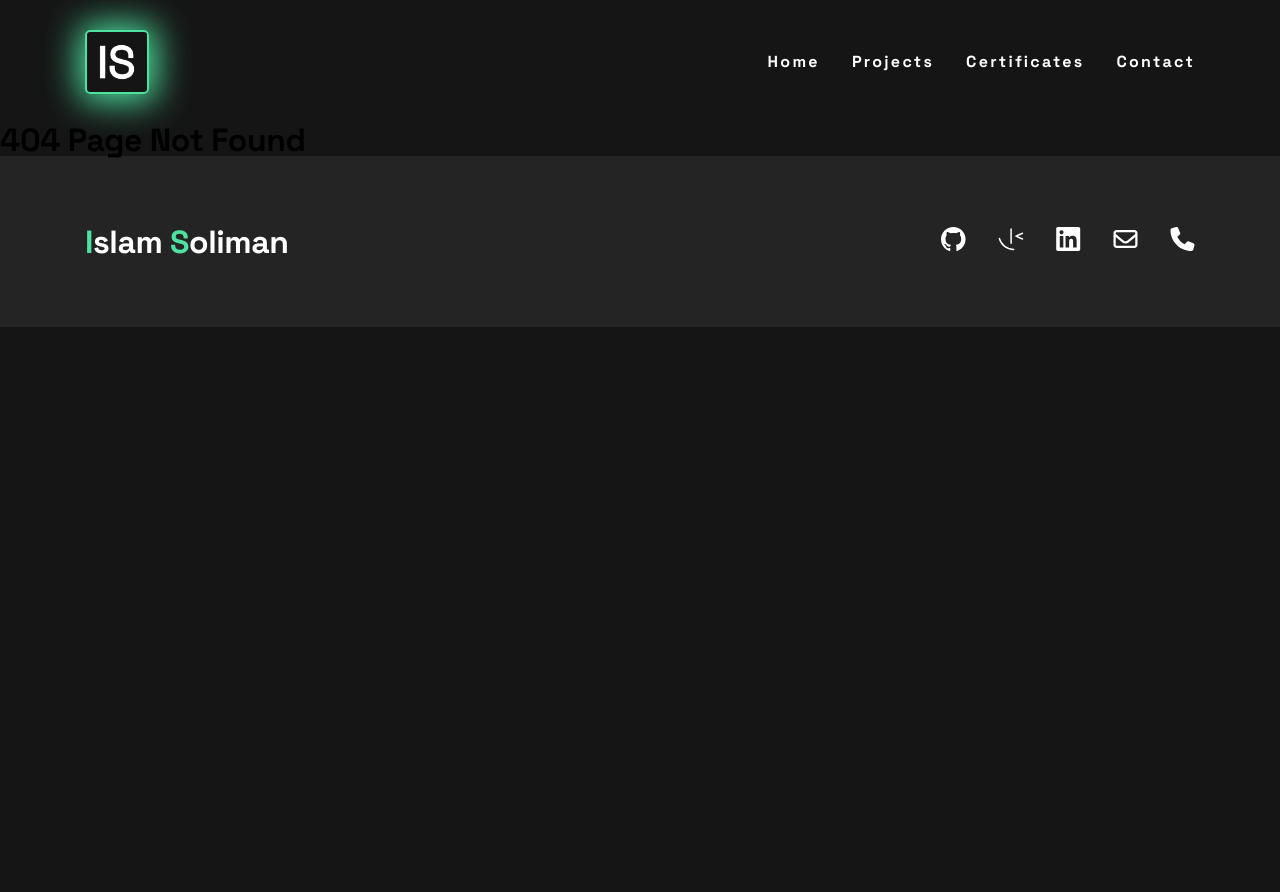
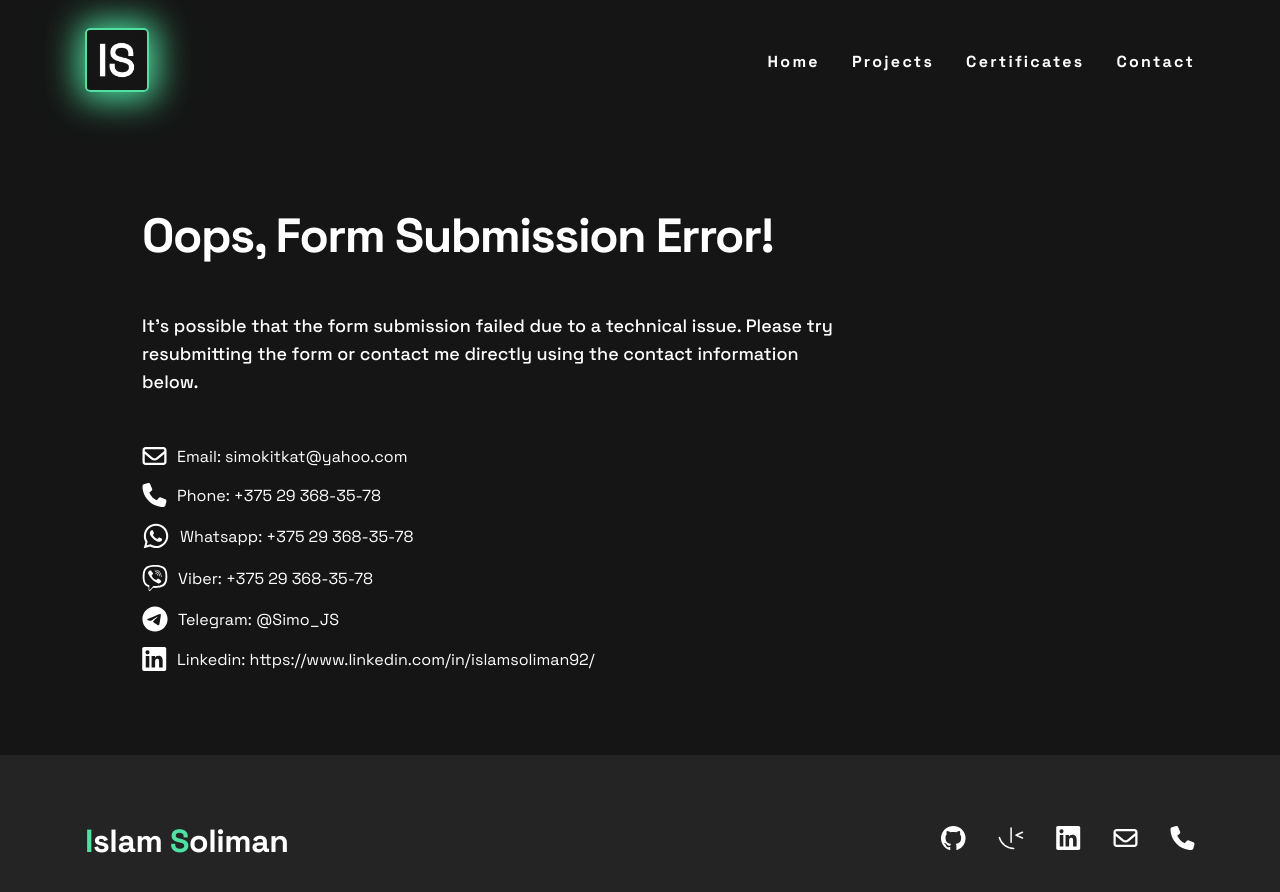
Before and after one commit to simokitkat/IslamSoliman, a React (Vite) app: page /form-error in a window 1280 px wide. Before the commit this address had no page. Shown: the top 892 px of the page. Before the commit the page ends 800 px from the top, so only its background shows below. Built offline with nearby package versions, Linux system fonts and the light colour scheme.

Commit message:
feat: add loading and error status to the contact form in a form slice

```diff
--- a/src/App.jsx
+++ b/src/App.jsx
@@ -7,6 +7,7 @@ import ProjectsPage from "./pages/ProjectsPage";
 import ContactPage from "./pages/ContactPage";
 import ThankYouPage from "./pages/ThankYouPage";
 import ErrorPage from "./pages/ErrorPage";
+import FormError from "./pages/FormError";
 
 export default function App() {
   const location = useLocation();
@@ -19,6 +20,7 @@ export default function App() {
           <Route path="projects" element={<ProjectsPage />} />
           <Route path="certificates" element={<CertificatesPage />} />
           <Route path="contact" element={<ContactPage />} />
+          <Route path="form-error" element={<FormError />} />
           <Route path="thanks" element={<ThankYouPage />} />
           <Route path="*" element={<ErrorPage />} />
         </Route>
--- a/src/components/ContactForm/ContactForm.jsx
+++ b/src/components/ContactForm/ContactForm.jsx
@@ -1,31 +1,44 @@
 import { useRef } from "react";
 import "./contactForm.scss";
-import emailjs from "@emailjs/browser";
+// import emailjs from "@emailjs/browser";
 import { useNavigate } from "react-router-dom";
+import { useDispatch, useSelector } from "react-redux";
+import { sendingEmail } from "../../features/formSlice";
+import FormIsLoading from "./FormIsLoading";
 
 export default function ContactForm() {
-  const form = useRef();
+  const formElement = useRef();
   const navigate = useNavigate();
+  const dispatch = useDispatch();
+  const { isLoading } = useSelector((state) => state.form);
 
-  function sendEmail(e) {
+  // function sendEmail(e) {
+  //   e.preventDefault();
+
+  //   emailjs
+  //     .sendForm(
+  //       "service_pvc4zid",
+  //       "template_ci516wp",
+  //       form.current,
+  //       "2lA4WKDLN-93ub3TU"
+  //     )
+  //     .then(
+  //       () => {
+  //         console.log("SUCCESS!");
+  //         navigate("/thanks");
+  //       },
+  //       (error) => {
+  //         console.log("FAILED...", error.text);
+  //       }
+  //     );
+
+  //   e.target.reset();
+  // }
+
+  function handleFormSubmission(e) {
     e.preventDefault();
 
-    emailjs
-      .sendForm(
-        "service_pvc4zid",
-        "template_ci516wp",
-        form.current,
-        "2lA4WKDLN-93ub3TU"
-      )
-      .then(
-        () => {
-          console.log("SUCCESS!");
-          navigate("/thanks");
-        },
-        (error) => {
-          console.log("FAILED...", error.text);
-        }
-      );
+    dispatch(sendingEmail({ formElement: formElement.current, navigate }));
 
     e.target.reset();
   }
@@ -42,7 +55,10 @@ export default function ContactForm() {
             your team&apos;s success.
           </p>
         </div>
-        <form ref={form} onSubmit={sendEmail}>
+        {isLoading ? (
+          <FormIsLoading />
+        ) : (
+          <form onSubmit={handleFormSubmission} ref={formElement}>
             <input type="text" name="name" placeholder="NAME" required />
             <input type="email" name="email" placeholder="EMAIL" required />
             <textarea
@@ -53,6 +69,7 @@ export default function ContactForm() {
             ></textarea>
             <button type="submit">SEND MESSAGE</button>
           </form>
+        )}
       </div>
     </section>
   );
--- /dev/null
+++ b/src/components/ContactForm/Error.jsx
@@ -0,0 +1,65 @@
+import {
+  Email,
+  Linkedin,
+  Phone,
+  Telegram,
+  Viber,
+  Whatsapp,
+} from "../SVGs/SVGs";
+import "./error.scss";
+
+const otherContacts = [
+  {
+    name: "Email",
+    icon: <Email />,
+    data: "simokitkat@yahoo.com",
+  },
+  {
+    name: "Phone",
+    icon: <Phone />,
+    data: "+375 29 368-35-78",
+  },
+  {
+    name: "Whatsapp",
+    icon: <Whatsapp />,
+    data: "+375 29 368-35-78",
+  },
+  {
+    name: "Viber",
+    icon: <Viber />,
+    data: "+375 29 368-35-78",
+  },
+  {
+    name: "Telegram",
+    icon: <Telegram />,
+    data: "@Simo_JS",
+  },
+  {
+    name: "Linkedin",
+    icon: <Linkedin />,
+    data: "https://www.linkedin.com/in/islamsoliman92/",
+  },
+];
+
+export default function Error() {
+  return (
+    <div className="container">
+      <h2>Oops, Form Submission Error!</h2>
+      <p>
+        It&apos;s possible that the form submission failed due to a technical
+        issue. Please try resubmitting the form or contact me directly using the
+        contact information below.
+      </p>
+      <ul>
+        {otherContacts.map((contact) => {
+          return (
+            <li key={contact.name}>
+              {contact.icon}
+              {contact.name}: {contact.data}
+            </li>
+          );
+        })}
+      </ul>
+    </div>
+  );
+}
--- /dev/null
+++ b/src/components/ContactForm/FormIsLoading.jsx
@@ -0,0 +1,21 @@
+import { motion } from "framer-motion";
+
+const loadingVariants = {
+  visible: {
+    color: ["#d9d9d9", "#4ee1a0", "#d9d9d9"],
+    transition: { duration: 1, repeat: Infinity },
+  },
+};
+
+export default function FormIsLoading() {
+  return (
+    <motion.div
+      className="form-is-loading"
+      animate="visible"
+      variants={loadingVariants}
+    >
+      <h3>Submitting...</h3>
+      <p>Please wait while your request is being processed.</p>
+    </motion.div>
+  );
+}
--- a/src/components/ContactForm/contactForm.scss
+++ b/src/components/ContactForm/contactForm.scss
@@ -65,5 +65,22 @@
         @include Link;
       }
     }
+
+    .form-is-loading {
+      width: 445px;
+      height: 200px;
+      display: flex;
+      flex-direction: column;
+      gap: 32px;
+      justify-content: center;
+
+      h3 {
+        @include Heading-M;
+      }
+
+      p {
+        @include Body;
+      }
+    }
   }
 }
--- /dev/null
+++ b/src/components/ContactForm/error.scss
@@ -0,0 +1,43 @@
+@use "../../scss/index.scss" as *;
+
+.form-error {
+  min-height: calc(100vh - 304px);
+  //   text-align: center;
+  color: $white;
+
+  .container {
+    width: 77.8%;
+    max-width: 1110px;
+    height: 100%;
+    margin: auto;
+    padding: 84px 0;
+
+    h2 {
+      @include Heading-L;
+      margin-bottom: 3rem;
+    }
+
+    p {
+      @include Body;
+      max-width: 700px;
+
+      &:nth-of-type(2) {
+        margin: 1rem auto;
+      }
+    }
+
+    ul {
+      list-style: none;
+      margin-top: 3rem;
+      display: flex;
+      flex-direction: column;
+      gap: 15px;
+
+      li {
+        display: flex;
+        gap: 10px;
+        align-items: center;
+      }
+    }
+  }
+}
--- a/src/components/Navbar/Navbar.jsx
+++ b/src/components/Navbar/Navbar.jsx
@@ -4,6 +4,7 @@ import { useDispatch, useSelector } from "react-redux";
 import { BurgerClose, BurgerOpen } from "../SVGs/SVGs";
 import NavUl from "./NavUl";
 import { toggleBurger } from "../../features/burgerSlice";
+import { Link } from "react-router-dom";
 
 export default function Navbar() {
   const isOpen = useSelector((state) => state.burger.isOpen);
@@ -18,7 +19,9 @@ export default function Navbar() {
   return (
     <header>
       <div className="container">
-        <img src={logo} alt="logo-IS" className="logo" />
+        <Link to="/">
+          <img src={logo} alt="logo-IS" className="logo" />
+        </Link>
         <nav>
           <div className="burger">
             {!isOpen ? (
--- a/src/components/SVGs/SVGs.jsx
+++ b/src/components/SVGs/SVGs.jsx
@@ -79,6 +79,7 @@ export function BurgerOpen({ toggleBurger }) {
     </svg>
   );
 }
+
 export function BurgerClose({ toggleBurger }) {
   return (
     <svg
@@ -90,3 +91,59 @@ export function BurgerClose({ toggleBurger }) {
     </svg>
   );
 }
+
+export function Whatsapp() {
+  return (
+    // <svg
+    //   xmlns="http://www.w3.org/2000/svg"
+    //   viewBox="0 0 448 512"
+    //   width="26"
+    //   height="26"
+    // >
+    //   <path d="M92.1 254.6c0 24.9 7 49.2 20.2 70.1l3.1 5-13.3 48.6L152 365.2l4.8 2.9c20.2 12 43.4 18.4 67.1 18.4h.1c72.6 0 133.3-59.1 133.3-131.8c0-35.2-15.2-68.3-40.1-93.2c-25-25-58-38.7-93.2-38.7c-72.7 0-131.8 59.1-131.9 131.8zM274.8 330c-12.6 1.9-22.4 .9-47.5-9.9c-36.8-15.9-61.8-51.5-66.9-58.7c-.4-.6-.7-.9-.8-1.1c-2-2.6-16.2-21.5-16.2-41c0-18.4 9-27.9 13.2-32.3c.3-.3 .5-.5 .7-.8c3.6-4 7.9-5 10.6-5c2.6 0 5.3 0 7.6 .1c.3 0 .5 0 .8 0c2.3 0 5.2 0 8.1 6.8c1.2 2.9 3 7.3 4.9 11.8c3.3 8 6.7 16.3 7.3 17.6c1 2 1.7 4.3 .3 6.9c-3.4 6.8-6.9 10.4-9.3 13c-3.1 3.2-4.5 4.7-2.3 8.6c15.3 26.3 30.6 35.4 53.9 47.1c4 2 6.3 1.7 8.6-1c2.3-2.6 9.9-11.6 12.5-15.5c2.6-4 5.3-3.3 8.9-2s23.1 10.9 27.1 12.9c.8 .4 1.5 .7 2.1 1c2.8 1.4 4.7 2.3 5.5 3.6c.9 1.9 .9 9.9-2.4 19.1c-3.3 9.3-19.1 17.7-26.7 18.8zM448 96c0-35.3-28.7-64-64-64H64C28.7 32 0 60.7 0 96V416c0 35.3 28.7 64 64 64H384c35.3 0 64-28.7 64-64V96zM148.1 393.9L64 416l22.5-82.2c-13.9-24-21.2-51.3-21.2-79.3C65.4 167.1 136.5 96 223.9 96c42.4 0 82.2 16.5 112.2 46.5c29.9 30 47.9 69.8 47.9 112.2c0 87.4-72.7 158.5-160.1 158.5c-26.6 0-52.7-6.7-75.8-19.3z" />
+    // </svg>
+    <svg
+      xmlns="http://www.w3.org/2000/svg"
+      viewBox="0 0 448 512"
+      width="28"
+      height="28"
+    >
+      <path
+        fill="#fff"
+        d="M380.9 97.1C339 55.1 283.2 32 223.9 32c-122.4 0-222 99.6-222 222 0 39.1 10.2 77.3 29.6 111L0 480l117.7-30.9c32.4 17.7 68.9 27 106.1 27h.1c122.3 0 224.1-99.6 224.1-222 0-59.3-25.2-115-67.1-157zm-157 341.6c-33.2 0-65.7-8.9-94-25.7l-6.7-4-69.8 18.3L72 359.2l-4.4-7c-18.5-29.4-28.2-63.3-28.2-98.2 0-101.7 82.8-184.5 184.6-184.5 49.3 0 95.6 19.2 130.4 54.1 34.8 34.9 56.2 81.2 56.1 130.5 0 101.8-84.9 184.6-186.6 184.6zm101.2-138.2c-5.5-2.8-32.8-16.2-37.9-18-5.1-1.9-8.8-2.8-12.5 2.8-3.7 5.6-14.3 18-17.6 21.8-3.2 3.7-6.5 4.2-12 1.4-32.6-16.3-54-29.1-75.5-66-5.7-9.8 5.7-9.1 16.3-30.3 1.8-3.7 .9-6.9-.5-9.7-1.4-2.8-12.5-30.1-17.1-41.2-4.5-10.8-9.1-9.3-12.5-9.5-3.2-.2-6.9-.2-10.6-.2-3.7 0-9.7 1.4-14.8 6.9-5.1 5.6-19.4 19-19.4 46.3 0 27.3 19.9 53.7 22.6 57.4 2.8 3.7 39.1 59.7 94.8 83.8 35.2 15.2 49 16.5 66.6 13.9 10.7-1.6 32.8-13.4 37.4-26.4 4.6-13 4.6-24.1 3.2-26.4-1.3-2.5-5-3.9-10.5-6.6z"
+      />
+    </svg>
+  );
+}
+
+export function Viber() {
+  return (
+    <svg
+      xmlns="http://www.w3.org/2000/svg"
+      viewBox="0 0 512 512"
+      width="26"
+      height="26"
+    >
+      <path
+        fill="white"
+        d="M444 49.9C431.3 38.2 379.9 .9 265.3 .4c0 0-135.1-8.1-200.9 52.3C27.8 89.3 14.9 143 13.5 209.5c-1.4 66.5-3.1 191.1 117 224.9h.1l-.1 51.6s-.8 20.9 13 25.1c16.6 5.2 26.4-10.7 42.3-27.8 8.7-9.4 20.7-23.2 29.8-33.7 82.2 6.9 145.3-8.9 152.5-11.2 16.6-5.4 110.5-17.4 125.7-142 15.8-128.6-7.6-209.8-49.8-246.5zM457.9 287c-12.9 104-89 110.6-103 115.1-6 1.9-61.5 15.7-131.2 11.2 0 0-52 62.7-68.2 79-5.3 5.3-11.1 4.8-11-5.7 0-6.9 .4-85.7 .4-85.7-.1 0-.1 0 0 0-101.8-28.2-95.8-134.3-94.7-189.8 1.1-55.5 11.6-101 42.6-131.6 55.7-50.5 170.4-43 170.4-43 96.9 .4 143.3 29.6 154.1 39.4 35.7 30.6 53.9 103.8 40.6 211.1zm-139-80.8c.4 8.6-12.5 9.2-12.9 .6-1.1-22-11.4-32.7-32.6-33.9-8.6-.5-7.8-13.4 .7-12.9 27.9 1.5 43.4 17.5 44.8 46.2zm20.3 11.3c1-42.4-25.5-75.6-75.8-79.3-8.5-.6-7.6-13.5 .9-12.9 58 4.2 88.9 44.1 87.8 92.5-.1 8.6-13.1 8.2-12.9-.3zm47 13.4c.1 8.6-12.9 8.7-12.9 .1-.6-81.5-54.9-125.9-120.8-126.4-8.5-.1-8.5-12.9 0-12.9 73.7 .5 133 51.4 133.7 139.2zM374.9 329v.2c-10.8 19-31 40-51.8 33.3l-.2-.3c-21.1-5.9-70.8-31.5-102.2-56.5-16.2-12.8-31-27.9-42.4-42.4-10.3-12.9-20.7-28.2-30.8-46.6-21.3-38.5-26-55.7-26-55.7-6.7-20.8 14.2-41 33.3-51.8h.2c9.2-4.8 18-3.2 23.9 3.9 0 0 12.4 14.8 17.7 22.1 5 6.8 11.7 17.7 15.2 23.8 6.1 10.9 2.3 22-3.7 26.6l-12 9.6c-6.1 4.9-5.3 14-5.3 14s17.8 67.3 84.3 84.3c0 0 9.1 .8 14-5.3l9.6-12c4.6-6 15.7-9.8 26.6-3.7 14.7 8.3 33.4 21.2 45.8 32.9 7 5.7 8.6 14.4 3.8 23.6z"
+      />
+    </svg>
+  );
+}
+
+export function Telegram() {
+  return (
+    <svg
+      xmlns="http://www.w3.org/2000/svg"
+      viewBox="0 0 496 512"
+      width="26"
+      height="26"
+    >
+      <path
+        fill="#fff"
+        d="M248 8C111 8 0 119 0 256S111 504 248 504 496 393 496 256 385 8 248 8zM363 176.7c-3.7 39.2-19.9 134.4-28.1 178.3-3.5 18.6-10.3 24.8-16.9 25.4-14.4 1.3-25.3-9.5-39.3-18.7-21.8-14.3-34.2-23.2-55.3-37.2-24.5-16.1-8.6-25 5.3-39.5 3.7-3.8 67.1-61.5 68.3-66.7 .2-.7 .3-3.1-1.2-4.4s-3.6-.8-5.1-.5q-3.3 .7-104.6 69.1-14.8 10.2-26.9 9.9c-8.9-.2-25.9-5-38.6-9.1-15.5-5-27.9-7.7-26.8-16.3q.8-6.7 18.5-13.7 108.4-47.2 144.6-62.3c68.9-28.6 83.2-33.6 92.5-33.8 2.1 0 6.6 .5 9.6 2.9a10.5 10.5 0 0 1 3.5 6.7A43.8 43.8 0 0 1 363 176.7z"
+      />
+    </svg>
+  );
+}
--- /dev/null
+++ b/src/features/formSlice.js
@@ -0,0 +1,49 @@
+import emailjs from "@emailjs/browser";
+import { createAsyncThunk, createSlice } from "@reduxjs/toolkit";
+
+const serviceID = "service_pvc4zid";
+const templateID = "template_ci516wp";
+const publicKey = "2lA4WKDLN-93ub3TU";
+
+const initialState = {
+  isLoading: false,
+  isError: false,
+};
+
+export const sendingEmail = createAsyncThunk("form/sendingEmail", (args) => {
+  return emailjs
+    .sendForm(serviceID, templateID, args.formElement, publicKey)
+    .then(
+      () => {
+        console.log("SUCCESS");
+        args.navigate("/thanks");
+      },
+      (error) => {
+        console.log("FAILED...", error.text);
+        args.navigate("/form-error");
+      }
+    );
+});
+
+const form = createSlice({
+  name: "form",
+  initialState,
+  reducers: {},
+  extraReducers: (builder) => {
+    builder
+      .addCase(sendingEmail.pending, (state) => {
+        state.isLoading = true;
+        state.isError = false;
+      })
+      .addCase(sendingEmail.fulfilled, (state) => {
+        state.isLoading = false;
+        state.isError = false;
+      })
+      .addCase(sendingEmail.rejected, (state) => {
+        state.isLoading = false;
+        state.isError = true;
+      });
+  },
+});
+
+export default form.reducer;
--- /dev/null
+++ b/src/pages/FormError.jsx
@@ -0,0 +1,15 @@
+import { motion } from "framer-motion";
+import Error from "../components/ContactForm/Error";
+
+export default function FormError() {
+  return (
+    <motion.section
+      className="form-error"
+      initial={{ opacity: 0 }}
+      animate={{ opacity: 1 }}
+      transition={{ duration: 0.5 }}
+    >
+      <Error />
+    </motion.section>
+  );
+}
--- a/src/store.js
+++ b/src/store.js
@@ -1,9 +1,11 @@
 import { configureStore } from "@reduxjs/toolkit";
 import burgerSlice from "./features/burgerSlice";
+import formSlice from "./features/formSlice";
 
 const store = configureStore({
   reducer: {
     burger: burgerSlice,
+    form: formSlice,
   },
 });
 
```
Lines whose indentation alone changed are shown as unchanged.
